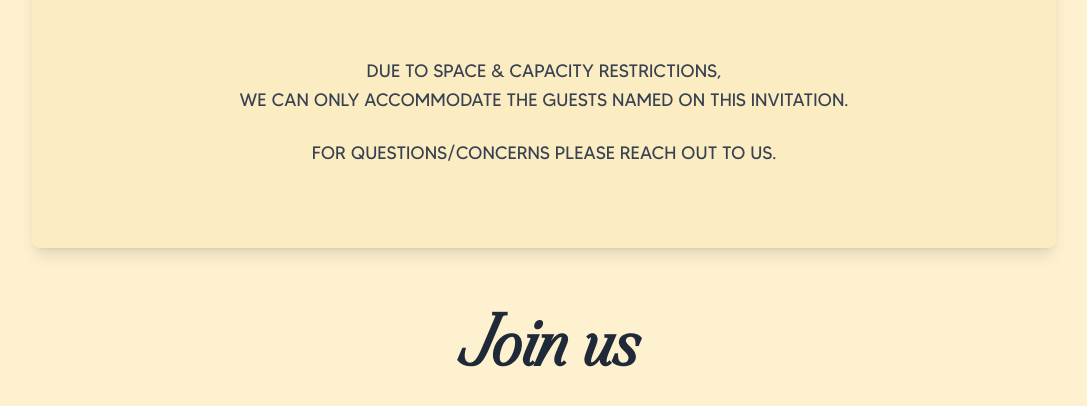
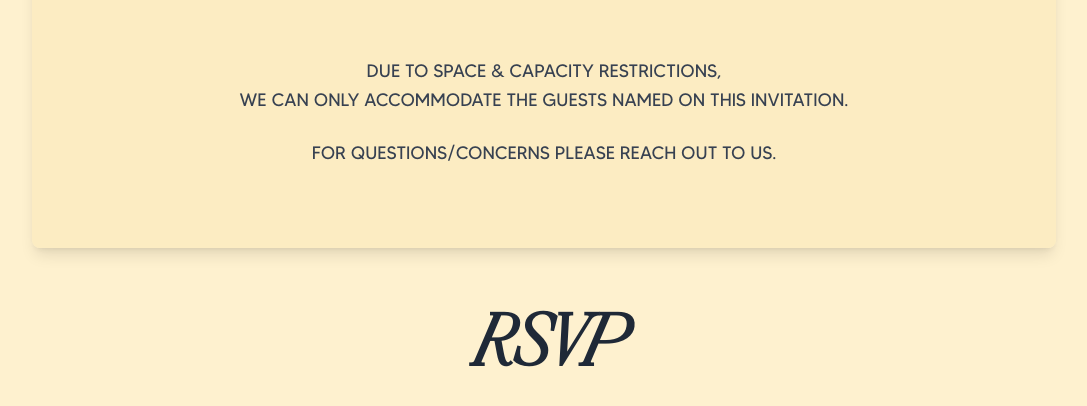
Before and after one commit to kulaizki/imclizyforyou, a Next.js app: page / in a window 1280 px wide. Shown: the part 5750-6156 px from the top of the page, without its empty margins (96-1183 px from the left). Built offline with nearby package versions, Linux system fonts and the light colour scheme.

Commit message:
refactor: change Join Us to RSVP

```diff
--- a/src/app/page.tsx
+++ b/src/app/page.tsx
@@ -29,7 +29,7 @@ export default function Home() {
       <Children />
 
       <h1 className="text-7xl select-none font-wedding font-semibold text-gray-800 tracking-wide">
-        Join us
+        RSVP
       </h1>
 
       <iframe
```
Also changed, not shown: 1 other file (tests, documents, lock files or other folders).
